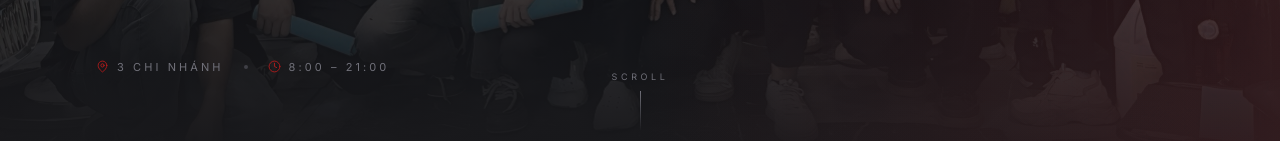
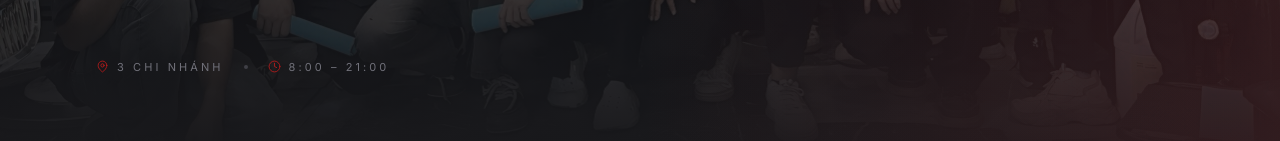
Before and after one commit to innovatorsk3/g-barber, a React (Vite) app: page / in a window 1280 px wide. Shown: the part 659-800 px from the top of the page. Built offline with nearby package versions, Linux system fonts and the light colour scheme; a web font is replaced by a local one.

Commit message:
Chore task to test deploy hook

```diff
--- a/src/modules/home/components/HeroSection.tsx
+++ b/src/modules/home/components/HeroSection.tsx
@@ -7,38 +7,52 @@ export default function HeroSection() {
   return (
     <section className="relative min-h-[100svh] flex items-center justify-center overflow-hidden grain pt-16 sm:pt-20">
       <div className="absolute inset-0">
-        <div className="absolute inset-0 bg-cover bg-center" style={{ backgroundImage: "url(/assets/team/1.jpg)", filter: "grayscale(35%) contrast(1.05)" }}/>
-        <div className="absolute inset-0 bg-gradient-to-b from-zinc-950/85 via-zinc-950/60 to-zinc-900"/>
-        <div className="absolute inset-y-0 right-0 w-1/2 bg-gradient-to-l from-brand/15 to-transparent mix-blend-screen"/>
+        <div
+          className="absolute inset-0 bg-cover bg-center"
+          style={{
+            backgroundImage: "url(/assets/team/1.jpg)",
+            filter: "grayscale(35%) contrast(1.05)",
+          }}
+        />
+        <div className="absolute inset-0 bg-gradient-to-b from-zinc-950/85 via-zinc-950/60 to-zinc-900" />
+        <div className="absolute inset-y-0 right-0 w-1/2 bg-gradient-to-l from-brand/15 to-transparent mix-blend-screen" />
       </div>
       <div className="relative z-10 max-w-6xl w-full px-6 sm:px-8 py-20">
         <div className="anim-up inline-flex items-center gap-3 px-4 py-1.5 rounded-full border border-white/15 bg-white/[0.04] backdrop-blur-sm mb-7">
-          <span className="w-1.5 h-1.5 rounded-full bg-brand animate-pulse"/>
-          <span className="text-[10px] sm:text-[11px] uppercase tracking-[0.32em] text-zinc-300">From Heart to Hair · Tóc Đẹp Từ Tâm</span>
+          <span className="w-1.5 h-1.5 rounded-full bg-brand animate-pulse" />
+          <span className="text-[10px] sm:text-[11px] uppercase tracking-[0.32em] text-zinc-300">
+            From Heart to Hair · Tóc Đẹp Từ Tâm
+          </span>
         </div>
         <h1 className="anim-up d1 font-display font-medium text-zinc-50 leading-[0.95] text-[clamp(3.4rem,15vw,8rem)]">
-          <span className="text-brand">G</span><span className="text-zinc-100"> ·</span>
-          <span className="block">Barber<span className="text-brand">·</span>shop</span>
+          <span className="text-brand">G</span>
+          <span className="text-zinc-100"> ·</span>
+          <span className="block">
+            Barber<span className="text-brand">·</span>shop
+          </span>
         </h1>
         <p className="anim-up d2 mt-7 max-w-md text-zinc-300 text-[0.98rem] sm:text-base leading-relaxed">
-          Không chỉ là tiệm cắt tóc — mà còn là nơi gặp gỡ và trò chuyện. Chúng tôi kết hợp cổ điển & hiện đại để bạn có mái tóc đúng với ý mình nhất.
+          Không chỉ là tiệm cắt tóc — mà còn là nơi gặp gỡ và trò chuyện. Chúng
+          tôi kết hợp cổ điển & hiện đại để bạn có mái tóc đúng với ý mình nhất.
         </p>
         <div className="anim-up d3 mt-9 flex flex-col sm:flex-row gap-3 sm:gap-4">
-          <Btn variant="primary" size="lg" as="a" href="tel:0947947168">Gọi Ngay <Arrow size={14}/></Btn>
-          <Btn variant="outline" size="lg" as="a" href="#dichvu">Khám Phá Dịch Vụ</Btn>
+          <Btn variant="primary" size="lg" as="a" href="tel:0947947168">
+            Gọi Ngay <Arrow size={14} />
+          </Btn>
+          <Btn variant="outline" size="lg" as="a" href="#dichvu">
+            Khám Phá Dịch Vụ
+          </Btn>
         </div>
         <div className="anim-up d4 mt-14 sm:mt-16 flex items-center gap-5 text-[11px] uppercase tracking-[0.28em] text-zinc-500">
-          <span className="flex items-center gap-2"><Pin size={13} className="text-brand"/> 3 chi nhánh</span>
-          <span className="w-1 h-1 rounded-full bg-zinc-700"/>
-          <span className="flex items-center gap-2"><Clock size={13} className="text-brand"/> 8:00 – 21:00</span>
-        </div>
-      </div>
-      <div className="absolute bottom-6 inset-x-0 flex justify-center text-zinc-500 anim-up d4">
-        <div className="flex flex-col items-center gap-2">
-          <span className="text-[9px] uppercase tracking-[0.4em]">Scroll</span>
-          <div className="w-px h-10 bg-gradient-to-b from-zinc-500 to-transparent"/>
+          <span className="flex items-center gap-2">
+            <Pin size={13} className="text-brand" /> 3 chi nhánh
+          </span>
+          <span className="w-1 h-1 rounded-full bg-zinc-700" />
+          <span className="flex items-center gap-2">
+            <Clock size={13} className="text-brand" /> 8:00 – 21:00
+          </span>
         </div>
       </div>
     </section>
-  )
+  );
 }
```
